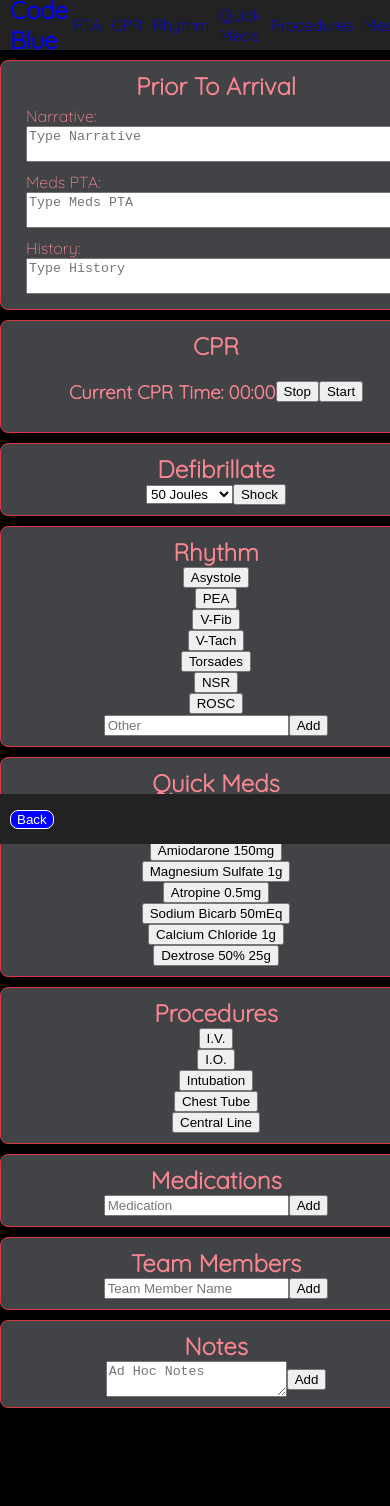
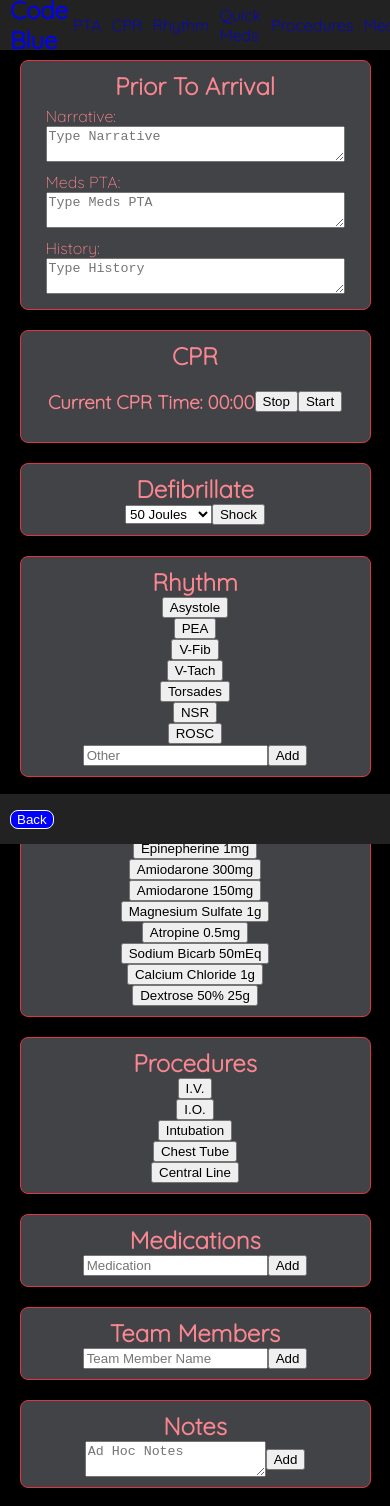
Before and after one commit to pyRN/rapid-resp, a React (Create React App) app: page /codeBlue in a window 390 px wide. Shown: the top 1506 px of the page. Before the commit the page ends 1468 px from the top, so only its background shows below. Built offline with nearby package versions, Linux system fonts and the light colour scheme.

Commit message:
Implemented grid to project, flexbox on mobile

```diff
--- a/src/components/CodeBlueContainer/CPR.jsx
+++ b/src/components/CodeBlueContainer/CPR.jsx
@@ -7,7 +7,7 @@ const CPR = () => {
     event.preventDefault();
   };
   return (
-    <div className="column center card">
+    <div className="cpr-card column center card">
       <div className="card-header">
         <h2>CPR</h2>
       </div>
--- a/src/components/CodeBlueContainer/CodeBlueContainer.css
+++ b/src/components/CodeBlueContainer/CodeBlueContainer.css
@@ -1,11 +1,69 @@
+/* .main-code-blue-container {
+  display: flex;
+  flex-direction: row;
+  height: 90vh;
+} */
+
 .main-code-blue-container {
-  display: flex;
-  flex-direction: column;
+  display: grid;
+  grid-template-columns: 0.75fr 1fr 1fr 0.75fr;
+  grid-template-rows: 1fr, 0.5fr, 0.5fr;
+  column-gap: 20px;
 }
 
-/* @media only screen and (max-width: 500px) {
+.pta-card {
+  grid-column: 2/3;
+  grid-row: 1;
+}
+
+.cpr-card {
+  grid-column: 3/4;
+  grid-row: 1;
+}
+
+.defibrillate-card {
+  grid-column: 2/3;
+  grid-row: 2;
+}
+
+.rhythm-card {
+  grid-column: 3/4;
+  grid-row: 2;
+}
+
+.quickmeds-card {
+  grid-column: 1/1;
+  grid-row: 1/3;
+}
+
+.procedures-card {
+  grid-column: 4;
+  grid-row: 1/3;
+}
+
+.medications-card {
+  grid-column: 1/1;
+  grid-row: 3;
+}
+.team-card {
+  grid-column: 2/3;
+  grid-row: 3;
+}
+.notes-card {
+  grid-column: 3/4;
+  grid-row: 3;
+}
+
+.outcome-card {
+  grid-column: 4;
+  grid-row: 3;
+}
+
+@media only screen and (max-width: 1100px) {
   .main-code-blue-container {
     display: flex;
     flex-direction: column;
+    flex-wrap: wrap;
+    margin: 0 5%;
   }
-} */
+}
--- a/src/components/CodeBlueContainer/CodeBlueContainer.jsx
+++ b/src/components/CodeBlueContainer/CodeBlueContainer.jsx
@@ -1,3 +1,4 @@
+import "./CodeBlueContainer.css";
 //Components
 import CPR from "./CPR";
 import Defibrillate from "./Defibrillate";
@@ -5,6 +6,7 @@ import Footer from "../Global/Footer";
 import Medications from "./Medications";
 import NavBar from "../Global/NavBar";
 import Notes from "./Notes";
+import Outcome from "./Outcome";
 import PTA from "./PTA";
 import Procedures from "./Procedures";
 import QuickMeds from "./QuickMeds";
@@ -69,8 +71,8 @@ const CodeBlueContainer = () => {
         <Medications />
         <Team />
         <Notes />
+        <Outcome />
       </div>
-
       <Footer />
     </main>
   );
--- a/src/components/CodeBlueContainer/Defibrillate.jsx
+++ b/src/components/CodeBlueContainer/Defibrillate.jsx
@@ -8,7 +8,7 @@ function Defibrillate() {
   };
 
   return (
-    <div className="column center card">
+    <div className="defibrillate-card column center card">
       <div className="card-header">
         <h2>Defibrillate</h2>
       </div>
--- a/src/components/CodeBlueContainer/Medications.jsx
+++ b/src/components/CodeBlueContainer/Medications.jsx
@@ -7,7 +7,7 @@ const Medications = () => {
     event.preventDefault();
   };
   return (
-    <div className="column center card">
+    <div className="medications-card column center card">
       <div className="card-header">
         <h2>Medications</h2>
       </div>
--- a/src/components/CodeBlueContainer/Notes.jsx
+++ b/src/components/CodeBlueContainer/Notes.jsx
@@ -7,7 +7,7 @@ const Notes = () => {
     event.preventDefault();
   };
   return (
-    <div className="column center card">
+    <div className="notes-card column center card">
       <div className="card-header">
         <h2>Notes</h2>
       </div>
--- a/src/components/CodeBlueContainer/PTA.jsx
+++ b/src/components/CodeBlueContainer/PTA.jsx
@@ -22,7 +22,7 @@ const PTA = () => {
   };
 
   return (
-    <div className="column center card">
+    <div className="pta-card column center card ">
       <div className="card-header">
         <h2>Prior To Arrival</h2>
       </div>
--- a/src/components/CodeBlueContainer/Procedures.jsx
+++ b/src/components/CodeBlueContainer/Procedures.jsx
@@ -3,7 +3,7 @@ import { useDispatch } from "react-redux";
 
 const Procedures = () => {
   return (
-    <div className="column center card">
+    <div className="procedures-card column center card">
       <div className="card-header">
         <h2>Procedures</h2>
       </div>
--- a/src/components/CodeBlueContainer/QuickMeds.jsx
+++ b/src/components/CodeBlueContainer/QuickMeds.jsx
@@ -29,7 +29,7 @@ const QuickMeds = () => {
   ];
 
   return (
-    <div className="column center card">
+    <div className="quickmeds-card column center card">
       <div className="card-header">
         <h2>Quick Meds</h2>
       </div>
--- a/src/components/CodeBlueContainer/Rhythm.jsx
+++ b/src/components/CodeBlueContainer/Rhythm.jsx
@@ -18,7 +18,7 @@ const Rhythm = () => {
   ];
 
   return (
-    <div className="column center card">
+    <div className="rhythm-card column center card">
       <div className="card-header">
         <h2>Rhythm</h2>
       </div>
--- a/src/components/CodeBlueContainer/Team.jsx
+++ b/src/components/CodeBlueContainer/Team.jsx
@@ -7,7 +7,7 @@ const Team = () => {
     event.preventDefault();
   };
   return (
-    <div className="column center card">
+    <div className="team-card column center card">
       <div className="card-header">
         <h2>Team Members</h2>
       </div>
--- a/src/styles.css
+++ b/src/styles.css
@@ -40,6 +40,11 @@ h2 {
   align-items: center;
 }
 
+.space-around {
+  justify-content: space-around;
+  align-items: space-around;
+}
+
 .flex-container {
   display: flex;
   flex-direction: row;
@@ -52,9 +57,9 @@ h2 {
   border: 1px solid var(--primary-red);
   border-radius: 8px;
   color: var(--sub-tertiary-red);
-  width: 100%;
+  /* width: 100%; */
   padding: 0 20px;
-  margin: 10px 0;
+  margin: 10px 0px;
 }
 
 .card-header {
```
